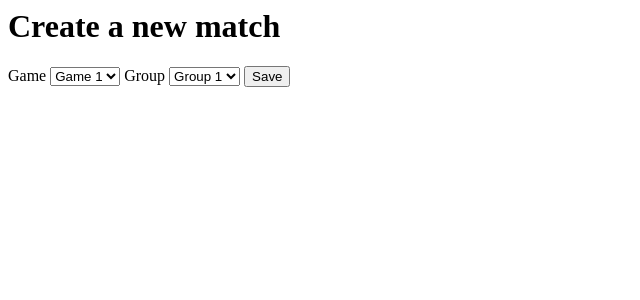
After one commit to gabrielncardoso/bilaboard, a Django app: page /bilaapp/creatematch/ in a window 1280 px wide. The commit adds this page. Shown: the top 300 px of the page, without its empty margins (0-640 px from the left). Run offline with Django 4.2, Linux system fonts and the light colour scheme.

Commit message:
update 01nov

```diff
--- a/bilaapp/models.py
+++ b/bilaapp/models.py
@@ -3,6 +3,9 @@ from django.db import models
 
 class User(models.Model):
     name = models.CharField(max_length=30)
+
+    def __str__(self):
+        return self.name
 
 class Group(models.Model):
     name = models.CharField(max_length=30)
@@ -13,7 +16,7 @@ class Game(models.Model):
     #TRY TO USE AN EXISTING DATABASE
 
 class Match(models.Model):
-    datetime = models.DateTimeField()
+    datetime = models.DateTimeField(auto_now=True)
     game = models.ForeignKey(Game, on_delete=models.CASCADE)
     group = models.ForeignKey(Group, on_delete=models.CASCADE)
 
--- /dev/null
+++ b/bilaapp/templates/bilaapp/creatematch.html
@@ -0,0 +1,21 @@
+<h1>Create a new match</h1>
+
+<form action="{% url 'storematch' %}" method="post">
+    {% csrf_token %}
+
+    <label>Game</label>
+    <select name="game_id">
+        <option value="1">Game 1</option>
+        <option value="2">Game 2</option>
+        <option value="3">Game 3</option>
+    </select>
+
+    <label>Group</label>
+    <select name="group_id">
+        <option value="1">Group 1</option>
+        <option value="2">Group 2</option>
+        <option value="3">Group 3</option>
+    </select>
+
+    <button>Save</button>
+</form>
--- a/bilaapp/templates/bilaapp/dashboard.html
+++ b/bilaapp/templates/bilaapp/dashboard.html
@@ -11,3 +11,4 @@
 {% endif %}
 
 <a href="{% url 'creategroup' %}">Create Group</a>
+<a href="{% url 'creatematch' %}">New match</a>
--- a/bilaapp/urls.py
+++ b/bilaapp/urls.py
@@ -17,11 +17,11 @@ urlpatterns = [
     path("group/<int:group_id>/removeplayer/", views.removeplayer, name="removeplayer"),
 
     # match
-    path("group/<int:group_id>/newmatch/", views.creatematch, name="newmatch"),
-    path("group/<int:group_id>/storematch/", views.storematch, name="storematch"),
-    path("group/<int:group_id>/match/<int:match_id>/editmatch/", views.editmatch, name="editmatch"),
-    path("group/<int:group_id>/match/<int:match_id>/updatematch/", views.updatematch, name="updatematch"),
-    path("group/<int:group_id>/match/<int:match_id>/destroymatch/", views.destroymatch, name="destroymatch"),
+    path("creatematch/", views.creatematch, name="creatematch"),
+    path("storematch/", views.storematch, name="storematch"),
+    path("match/<int:match_id>/editmatch/", views.editmatch, name="editmatch"),
+    path("match/<int:match_id>/updatematch/", views.updatematch, name="updatematch"),
+    path("match/<int:match_id>/destroymatch/", views.destroymatch, name="destroymatch"),
 
     #game
     path("game/<int:game_id>/", views.gamedetail, name="gamedetail"),
--- a/bilaapp/views.py
+++ b/bilaapp/views.py
@@ -1,6 +1,6 @@
 from django.shortcuts import render, redirect
 from django.http import HttpResponse
-from .models import Group
+from .models import Group, Game, Match
 
 def dashboard(request):
     group_list = Group.objects.all()
@@ -18,8 +18,10 @@ def storegroup(request):
     group.save()
     return redirect('dashboard')
 
-def groupdetail(request):
-    return HttpResponse("Participants, games list")
+def groupdetail(request, group_id):
+    group = Group.objects.get(pk=group_id)
+    user_list = group.players.all()
+    return HttpResponse(user_list)
 
 def editgroup(request):
     return HttpResponse("Edit group details. Group's name")
@@ -39,10 +41,14 @@ def removeplayer(request):
 # match
 
 def creatematch(request):
-    return HttpResponse("Create a new match")
+    return render(request, 'bilaapp/creatematch.html')
 
 def storematch(request):
-    return HttpResponse("Confirm match information + Redirect to match detail.")
+    game = Game.objects.get(pk=request.POST['game_id'])
+    group = Group.objects.get(pk=request.POST['group_id'])
+    match = Match(game = game, group = group)
+    match.save()
+    return redirect('dashboard')
 
 def matchdetail(request):
     return HttpResponse("Here you are going to see this match details.")
```
Also changed, not shown: bilaapp/migrations/0002_rename_participants_group_players_match_group.py (added), bilaapp/migrations/0003_alter_match_datetime.py (added), db.sqlite3.
